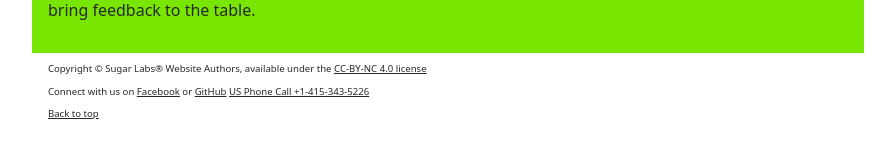
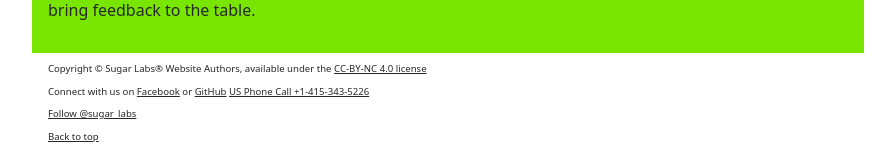
Before and after one commit to sugarlabs/www, a Jekyll site: the page built from index.html, in a window 1280 px wide and 900 px high, scrolled down 3908 px. Shown: the part 748-897 px from the top of the window, without its empty margins (192-1087 px from the left). Built offline with Jekyll 4.4.1, drawn with Linux system fonts in a browser that asks for light colours; a script that is not in the unit is left out; comment, search, counter and statistics services are not loaded.

Commit message:
Update footer.html
Add twitter follow link

```diff
--- a/_includes/footer.html
+++ b/_includes/footer.html
@@ -9,6 +9,10 @@
     <a href="tel:+14153435226">US Phone Call +1-415-343-5226</a>
   </p>
   <p>
+    <a href="https://twitter.com/sugar_labs" class="twitter-follow-button" data-show-count="false">Follow @sugar_labs</a>
+    <script>!function(d,s,id){var js,fjs=d.getElementsByTagName(s)[0],p=/^http:/.test(d.location)?'http':'https';if(!d.getElementById(id)){js=d.createElement(s);js.id=id;js.src=p+'://platform.twitter.com/widgets.js';fjs.parentNode.insertBefore(js,fjs);}}(document, 'script', 'twitter-wjs');</script>
+  </p>
+  <p>
     <a href="#top" title="Back to the top">Back to top</a>
   </p>
 </footer>
```
